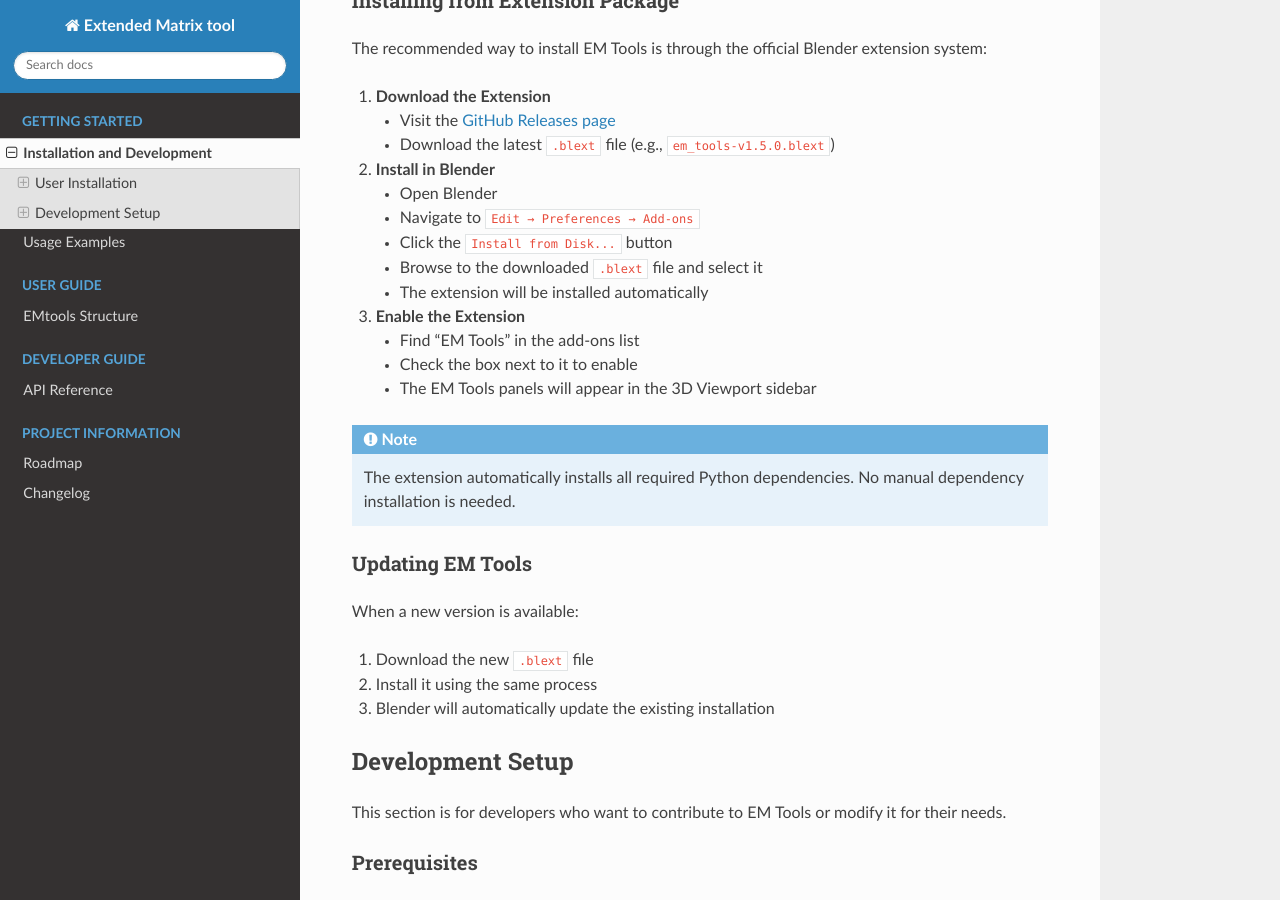
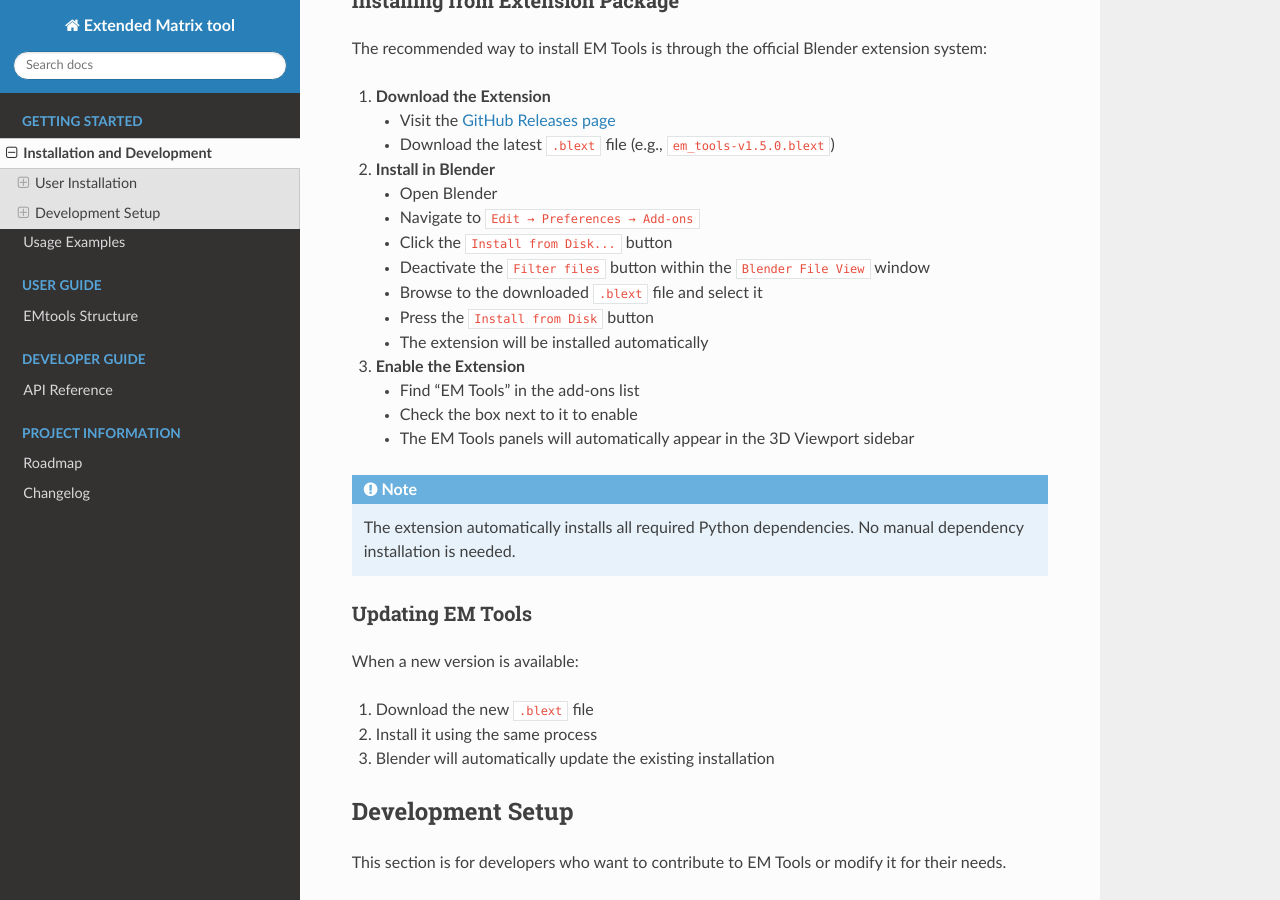
Before and after one commit to zalmoxes-laran/EM-blender-tools-doc, a Sphinx documentation site: the page built from docs/installation.rst, in a window 1280 px wide and 900 px high, scrolled down 447 px. Built offline with Sphinx 7.4.7 and the Read the Docs theme 3.1.0, drawn with Linux system fonts in a browser that asks for light colours; pages that are not in the unit, such as notebooks, are missing from menus.

Commit message:
Installation procedure updated

```diff
--- a/docs/EMstructure.rst
+++ b/docs/EMstructure.rst
@@ -1,9 +1,9 @@
 EMtools Structure
 =================
 
-The addon is divided into several independent panels that can be easily moved within the dedicated space on the sidebar of Blender.
+The addon is divided into several independent panels that can be easily moved within the dedicated space on the sidebar of Blender (left side of the Viewport).
 
-After the installation, panels are organized as follows:
+Panels are organized as follows:
 
 - EM setup;
 
--- a/docs/installation.rst
+++ b/docs/installation.rst
@@ -29,14 +29,16 @@ The recommended way to install EM Tools is through the official Blender extensio
    - Open Blender
    - Navigate to ``Edit → Preferences → Add-ons``
    - Click the ``Install from Disk...`` button
+   - Deactivate the ``Filter files`` button within the ``Blender File View`` window
    - Browse to the downloaded ``.blext`` file and select it
+   - Press the ``Install from Disk`` button
    - The extension will be installed automatically
 
 3. **Enable the Extension**
 
    - Find "EM Tools" in the add-ons list
    - Check the box next to it to enable
-   - The EM Tools panels will appear in the 3D Viewport sidebar
+   - The EM Tools panels will automatically appear in the 3D Viewport sidebar
 
 .. note::
    The extension automatically installs all required Python dependencies.
```
